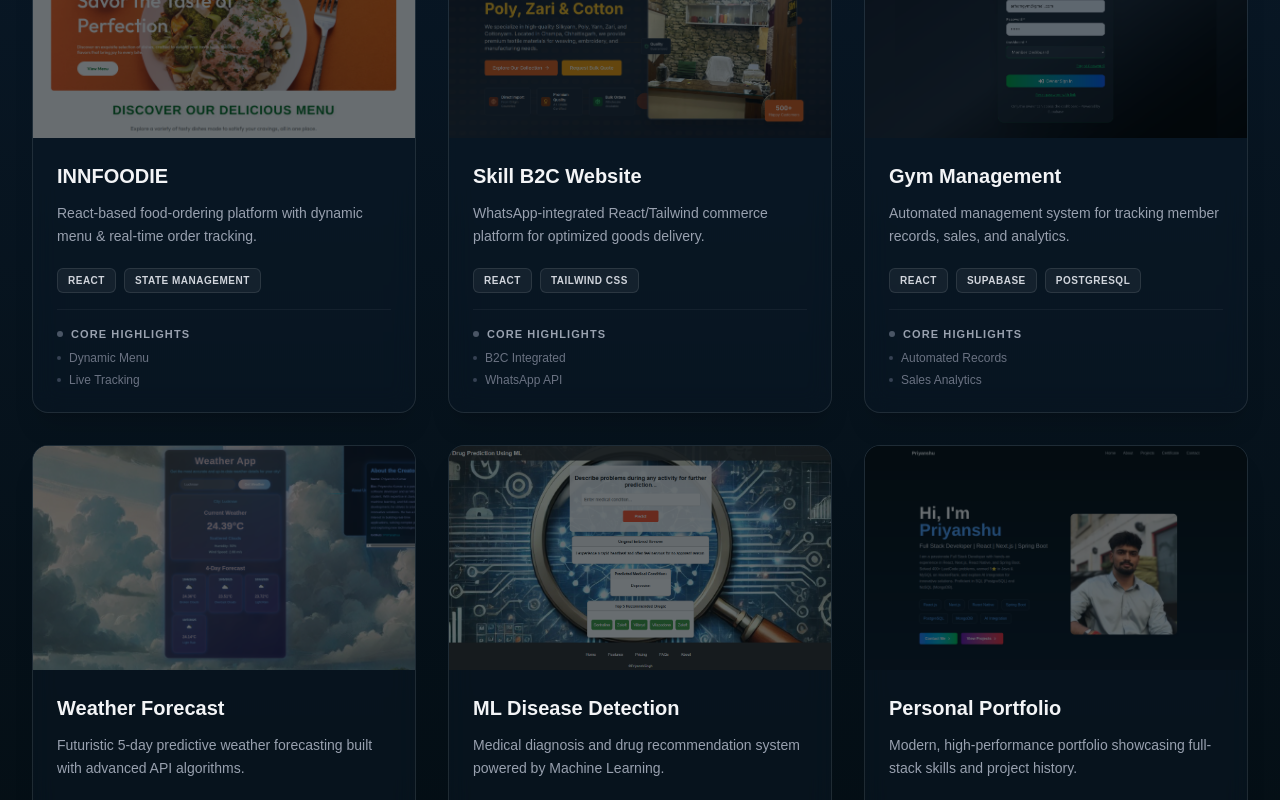
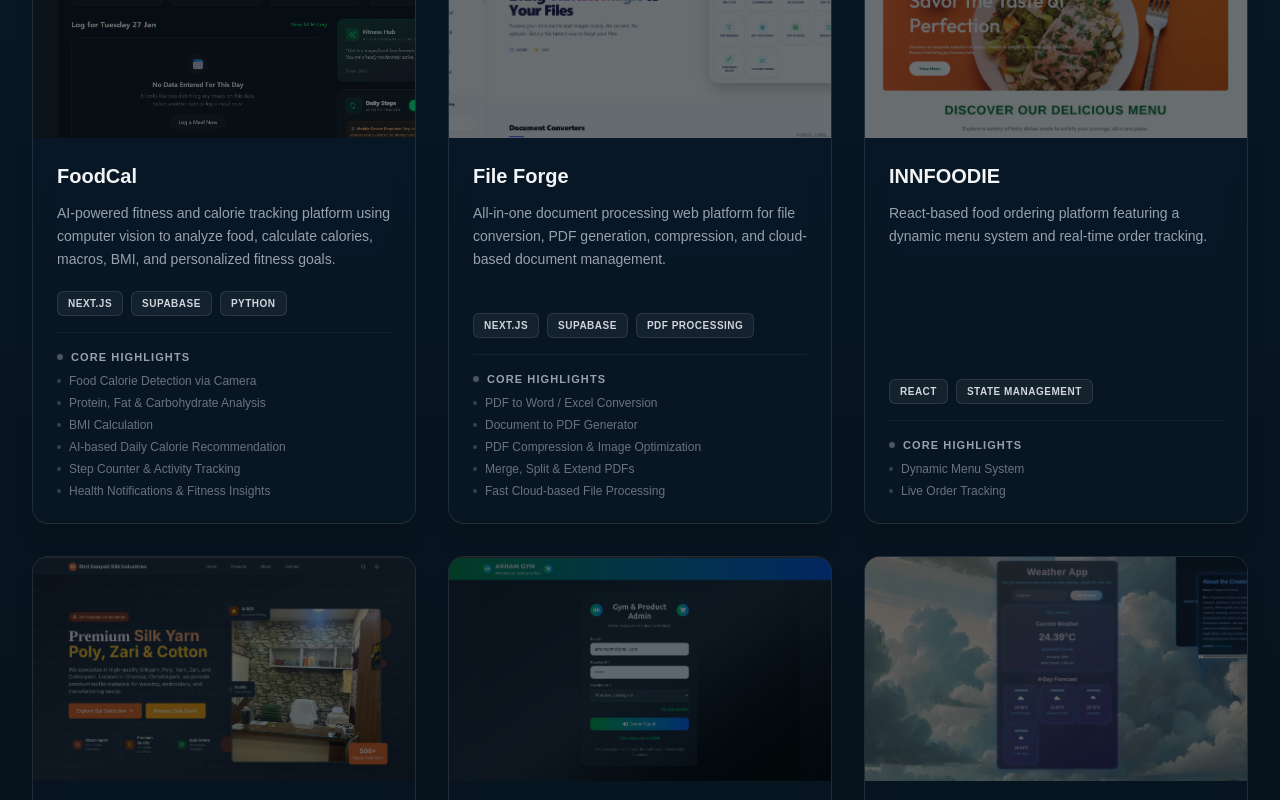
Before and after one commit to PriYanahsu/Nextjs-Portfolio-Priyanshu, a Next.js app: page / in a window 1280 px wide. Shown: the part 3400-4200 px from the top of the page. Built offline with nearby package versions, Linux system fonts and the light colour scheme.

Commit message:
add file

```diff
--- a/app/components/Projects.tsx
+++ b/app/components/Projects.tsx
@@ -12,6 +12,8 @@ import fileShare from "../assets/portfolio/fileShare.png";
 import smartCompaint from "../assets/portfolio/smartcomplaint.png";
 import Silk from "../assets/portfolio/SilkBusiness.png";
 import Gym from "../assets/portfolio/Gym.png";
+import FoodCal from "../assets/portfolio/FoodCal.png";
+import FileForge from "../assets/portfolio/FileForge.png";
 
 const containerStagger = {
   visible: {
@@ -20,60 +22,124 @@ const containerStagger = {
 };
 
 const Projects = () => {
+  // ================== Project Data ==================
   const additionalProjects = [
     {
+      title: "FoodCal",
+      description:
+        "AI-powered fitness and calorie tracking platform using computer vision to analyze food, calculate calories, macros, BMI, and personalized fitness goals.",
+      image: FoodCal,
+      technologies: [
+        "Next.js",
+        "Supabase",
+        "Python",
+        "OpenCV",
+        "AI / Computer Vision",
+      ],
+      achievements: [
+        "Food Calorie Detection via Camera",
+        "Protein, Fat & Carbohydrate Analysis",
+        "BMI Calculation",
+        "AI-based Daily Calorie Recommendation",
+        "Step Counter & Activity Tracking",
+        "Health Notifications & Fitness Insights",
+      ],
+      Live: "https://food-cal-fe-fp6i.vercel.app/login?redirectedFrom=%2F",
+      codeLink: "https://github.com/krixen-org/foodCal_fe",
+    },
+
+    {
+      title: "File Forge",
+      description:
+        "All-in-one document processing web platform for file conversion, PDF generation, compression, and cloud-based document management.",
+      image: FileForge,
+      technologies: [
+        "Next.js",
+        "Supabase",
+        "PDF Processing",
+        "File Conversion",
+        "Cloud Storage",
+      ],
+      achievements: [
+        "PDF to Word / Excel Conversion",
+        "Document to PDF Generator",
+        "PDF Compression & Image Optimization",
+        "Merge, Split & Extend PDFs",
+        "Fast Cloud-based File Processing",
+      ],
+      Live: "https://converter-website-5mix.vercel.app/",
+      codeLink: "https://github.com/krixen-org/Converter-Website",
+    },
+
+    {
       title: "INNFOODIE",
-      description: "React-based food-ordering platform with dynamic menu & real-time order tracking.",
+      description:
+        "React-based food ordering platform featuring a dynamic menu system and real-time order tracking.",
       image: INNFOODIE,
       technologies: ["React", "State Management"],
-      achievements: ["Dynamic Menu", "Live Tracking"],
+      achievements: ["Dynamic Menu System", "Live Order Tracking"],
       Live: "https://innfoodie-food-order-site-24-7.vercel.app/",
-      codeLink: "https://github.com/PriYanahsu/INNFOODIE-Food-order-Site-24-7",
+      codeLink:
+        "https://github.com/PriYanahsu/INNFOODIE-Food-order-Site-24-7",
     },
+
     {
       title: "Skill B2C Website",
-      description: "WhatsApp-integrated React/Tailwind commerce platform for optimized goods delivery.",
+      description:
+        "Commerce-focused B2C platform integrated with WhatsApp for optimized customer communication and delivery.",
       image: Silk,
       technologies: ["React", "Tailwind CSS"],
-      achievements: ["B2C Integrated", "WhatsApp API"],
+      achievements: ["B2C Workflow Integration", "WhatsApp API Integration"],
       Live: "https://silk-bussines.onrender.com/",
       codeLink: "https://github.com/PriYanahsu/silk-bussiness",
     },
+
     {
-      title: "Gym Management",
-      description: "Automated management system for tracking member records, sales, and analytics.",
+      title: "Gym Management System",
+      description:
+        "Automated gym management solution for handling member records, payments, and sales analytics.",
       image: Gym,
       technologies: ["React", "Supabase", "PostgreSQL"],
-      achievements: ["Automated Records", "Sales Analytics"],
+      achievements: ["Automated Member Records", "Sales & Performance Analytics"],
       Live: "https://arhamgym.vercel.app/",
       codeLink: "https://github.com/PriYanahsu/gym-data-management",
     },
+
     {
-      title: "Weather Forecast",
-      description: "Futuristic 5-day predictive weather forecasting built with advanced API algorithms.",
+      title: "Weather Forecast App",
+      description:
+        "Futuristic weather forecasting application providing accurate 5-day predictions using advanced APIs.",
       image: weather,
       technologies: ["Next.js", "Weather API"],
-      achievements: ["Predictive Analysis", "Futuristic UI"],
+      achievements: ["5-Day Predictive Forecasting", "Futuristic UI Design"],
       Live: "https://weatherapp-iota-ecru.vercel.app/",
-      codeLink: "https://github.com/PriYanahsu/Weather-forecaste-site----predict-5-futurestic-days",
+      codeLink:
+        "https://github.com/PriYanahsu/Weather-forecaste-site----predict-5-futurestic-days",
     },
+
     {
       title: "ML Disease Detection",
-      description: "Medical diagnosis and drug recommendation system powered by Machine Learning.",
+      description:
+        "Machine learning-based medical diagnosis system with disease prediction and drug recommendation.",
       image: Disease,
       technologies: ["Python", "Machine Learning"],
-      achievements: ["Disease Prediction", "Drug AI"],
-      Live: "https://github.com/PriYanahsu/Disease-Prediction-with-Drug-Recommendation-Using-ML",
-      codeLink: "https://github.com/PriYanahsu/Disease-Prediction-with-Drug-Recommendation-Using-ML",
+      achievements: ["Disease Prediction", "AI-Based Drug Recommendation"],
+      Live:
+        "https://github.com/PriYanahsu/Disease-Prediction-with-Drug-Recommendation-Using-ML",
+      codeLink:
+        "https://github.com/PriYanahsu/Disease-Prediction-with-Drug-Recommendation-Using-ML",
     },
+
     {
       title: "Personal Portfolio",
-      description: "Modern, high-performance portfolio showcasing full-stack skills and project history.",
+      description:
+        "Modern, high-performance personal portfolio showcasing full-stack projects and technical expertise.",
       image: personal,
       technologies: ["Next.js", "TypeScript"],
-      achievements: ["SEO Optimized", "Premium Design"],
+      achievements: ["SEO Optimized", "Premium UI/UX Design"],
       Live: "https://personal-website-priyanshu.vercel.app/",
-      codeLink: "https://github.com/PriYanahsu/Personal-Website-Priyanshu-",
+      codeLink:
+        "https://github.com/PriYanahsu/Personal-Website-Priyanshu-",
     },
   ];
 
```
Also changed, not shown: app/assets/portfolio/FileForge.png (added), app/assets/portfolio/FoodCal.png (added).
